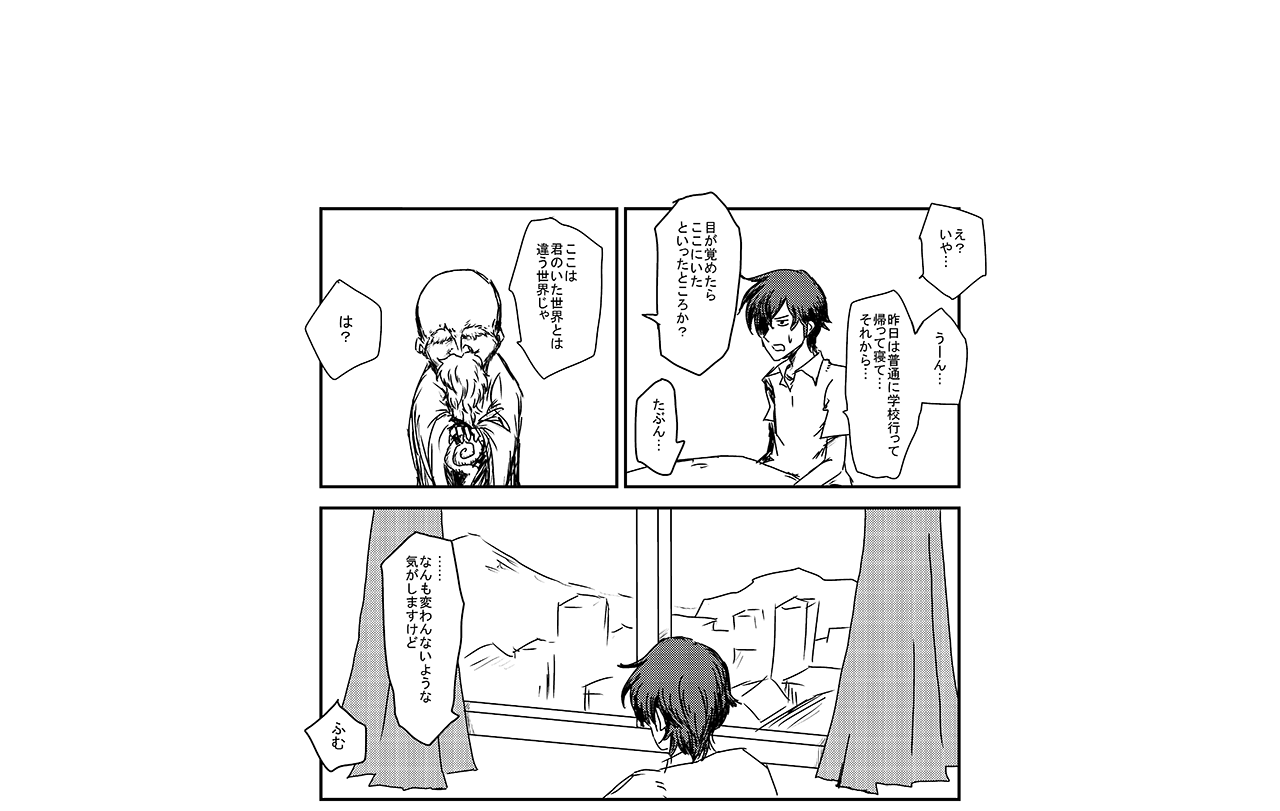
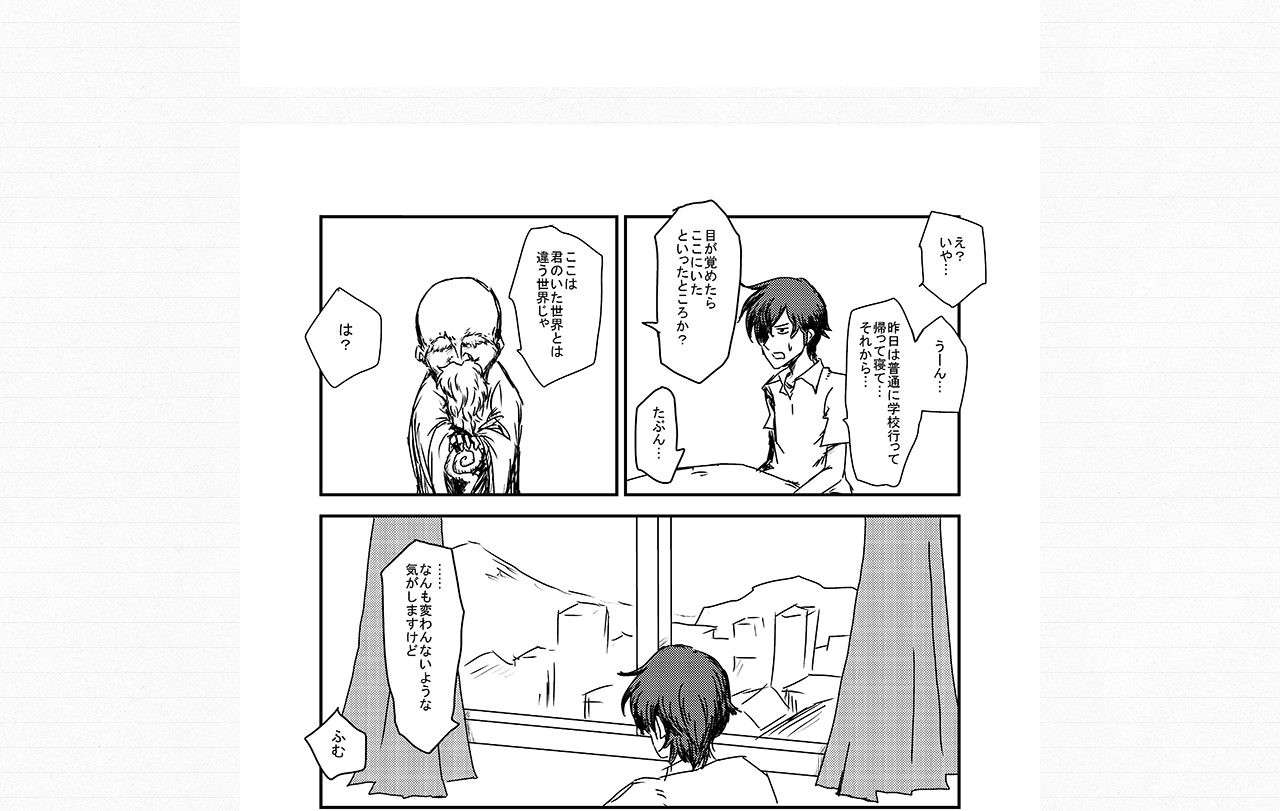
Before and after one commit to not0/capital, an Astro site: page /capital/comics/10 in a window 1280 px wide. Shown: the part 1240-2051 px from the top of the page. Built offline with nearby package versions, Linux system fonts and the light colour scheme; Astro itself is replaced by a stand-in of ours.

Commit message:
set background image & small fix

```diff
--- a/src/layouts/BaseLayout.astro
+++ b/src/layouts/BaseLayout.astro
@@ -38,6 +38,10 @@ const { title = "" } = Astro.props;
       </div>
     </nav>
 
-    <slot />
+    <div
+      style={`background: url('${base}/assets/lined_paper.png') repeat; min-height: 100vh;`}
+    >
+      <slot />
+    </div>
   </body>
 </html>
--- a/src/pages/comics/[id].astro
+++ b/src/pages/comics/[id].astro
@@ -40,7 +40,7 @@ const base = import.meta.env.BASE_URL;
             src={`${base}/assets/comics/${id}/pages/${name}`}
             alt={name}
             loading="lazy"
-            style="width: 100%; margin-bottom: 1.5rem;"
+            style="width: 100%; margin-bottom: 2rem;"
           />
         ))
       }
```
Also changed, not shown: public/assets/lined_paper.png (added).
